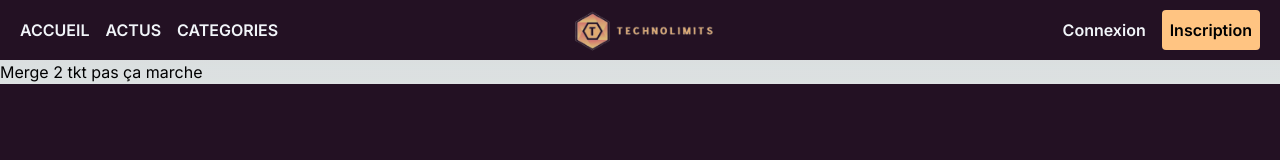
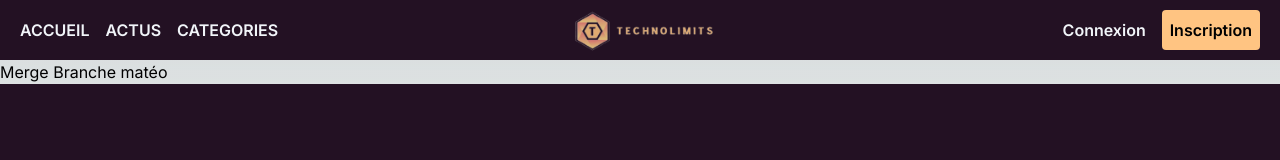
Before and after one commit to Celoma/ProjetBlog, a Next.js app in the folder tech-no-limits/: page / in a window 1280 px wide. Shown: the top 160 px of the page. Built offline with nearby package versions, Linux system fonts and the light colour scheme; no server answers; the database is empty.

Commit message:
nom commit

```diff
--- a/tech-no-limits/src/app/page.tsx
+++ b/tech-no-limits/src/app/page.tsx
@@ -9,7 +9,7 @@ export default async function home() {
     include : { posts:false }})
   return (
     <main>
-      <p id="test">Merge 2 tkt pas ça marche</p>
+      <p id="test">Merge Branche matéo</p>
       <div className="text-center"><ul>{allUsers.map((User) => (<li>{User.password} {User.permission}</li>))}</ul></div>
     </main>
   );
```
